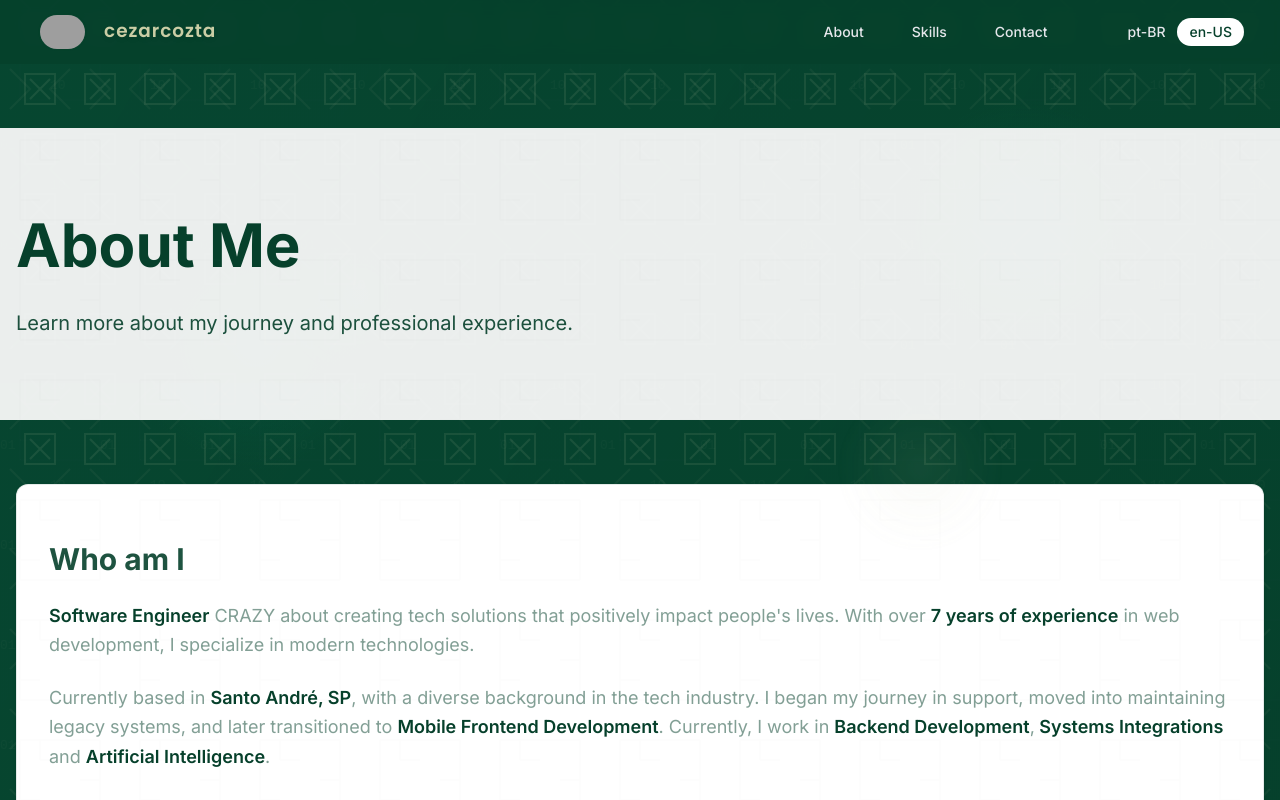
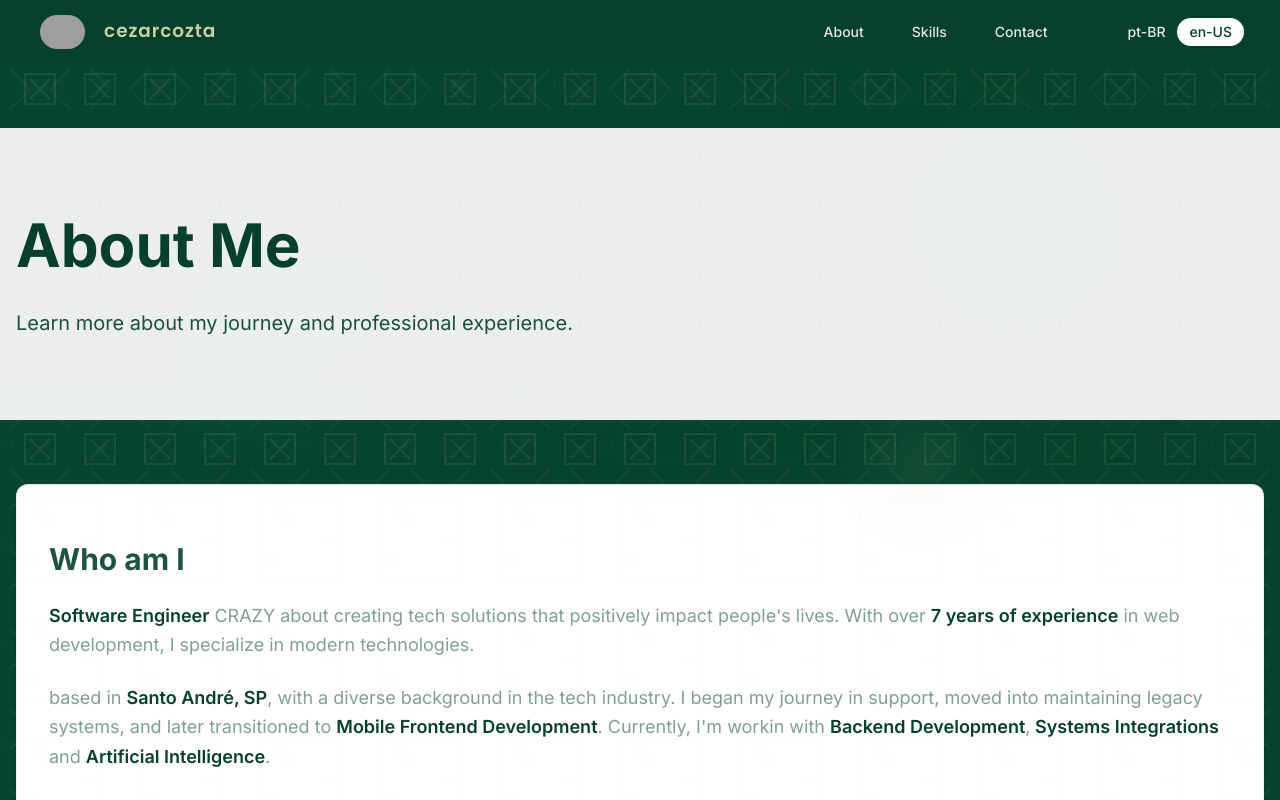
Before and after one commit to cezarcozta/me, a Next.js app: page /about in a window 1280 px wide. Both pictures are taken after a click on the button "en-US". Shown: the top 800 px of the page. Built offline with nearby package versions, Linux system fonts and the light colour scheme; grey boxes are pictures that could not be loaded.

Commit message:
fix about english

```diff
--- a/src/app/about/page.tsx
+++ b/src/app/about/page.tsx
@@ -74,9 +74,9 @@ const English = () => {
           className="text-lg leading-relaxed text-primary/50"
           tabIndex={0}
         >
-          Currently based in <span className="text-primary font-semibold">Santo André, SP</span>, with a diverse background in the tech industry.
+          based in <span className="text-primary font-semibold">Santo André, SP</span>, with a diverse background in the tech industry.
           I began my journey in support, moved into maintaining legacy systems, and later transitioned
-          to <span className="text-primary font-semibold">Mobile Frontend Development</span>. Currently, I work in <span className="text-primary font-semibold">Backend Development</span>,
+          to <span className="text-primary font-semibold">Mobile Frontend Development</span>. Currently, I&apos;m workin with <span className="text-primary font-semibold">Backend Development</span>,
           <span className="text-primary font-semibold"> Systems Integrations</span> and <span className="text-primary font-semibold">Artificial Intelligence</span>.
         </p>
         <p
```
